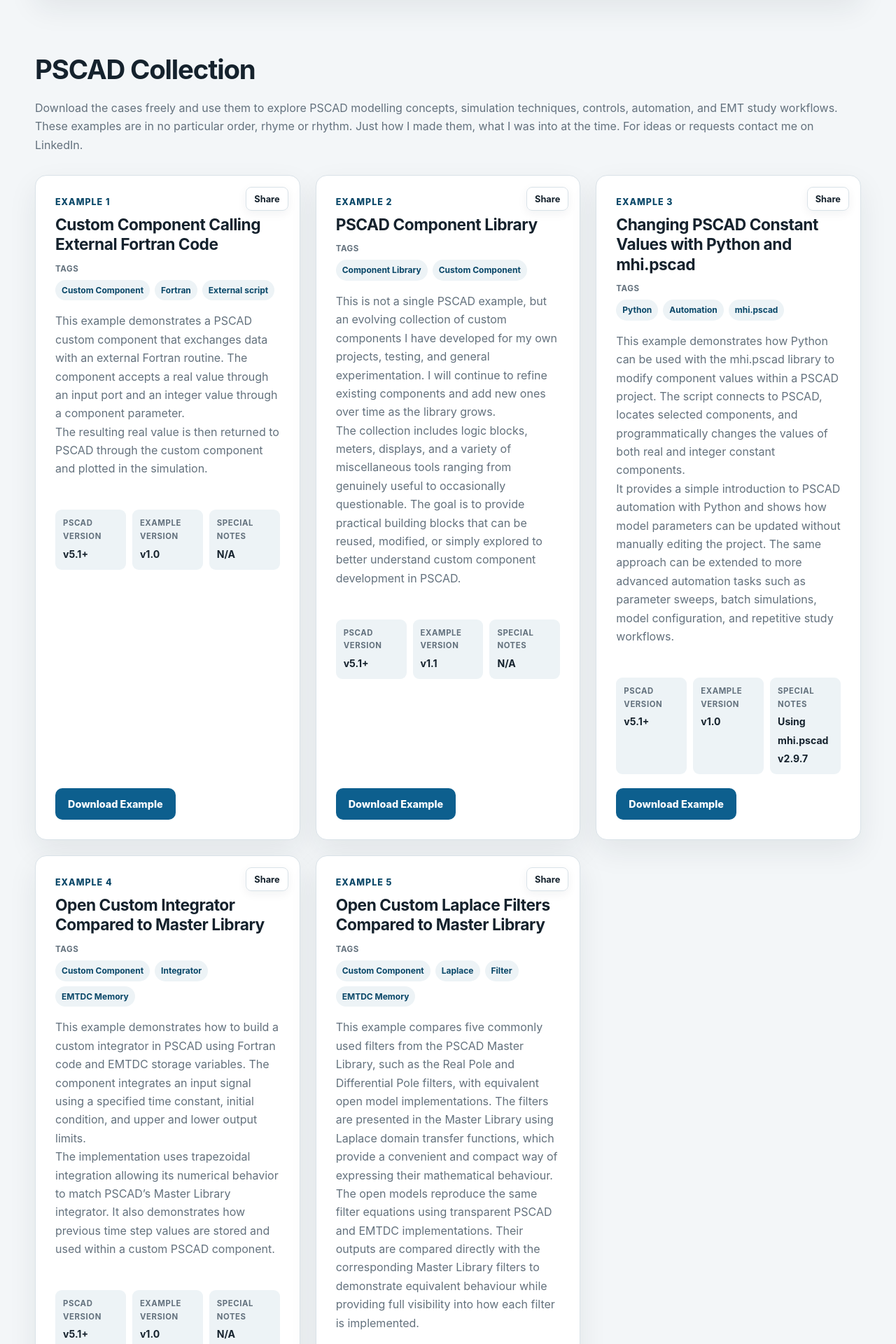
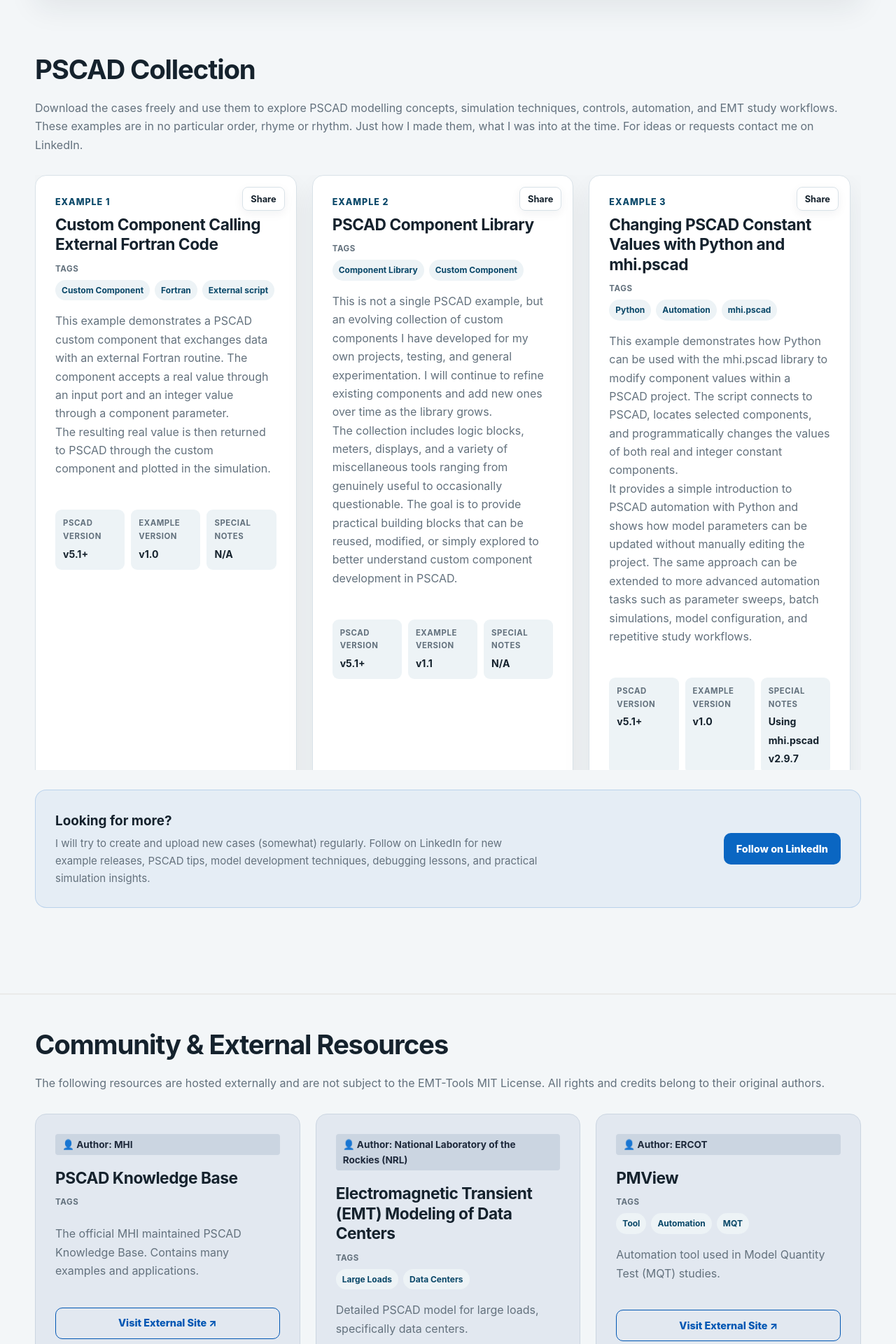
Before and after one commit to EMT-Tools/emt-tools.github.io, a Jekyll site: the page built from index.html, in a window 1280 px wide. Shown: the part 1572-3492 px from the top of the page at 70% size. Built offline with Jekyll 4.4.1, drawn with Linux system fonts in a browser that asks for light colours; some of the changed text lies outside the part shown.

Commit message:
Update index.html

```diff
--- a/index.html
+++ b/index.html
@@ -63,6 +63,8 @@
       <p>Download the cases freely and use them to explore PSCAD modelling concepts, simulation techniques, controls, automation, and EMT study workflows. These examples are in no particular order, rhyme or rhythm. Just how I made them, what I was into at the time. For ideas or requests contact me on LinkedIn.</p>
     </div>
 
+    <!-- WRAPPER ADDED HERE -->
+    <div class="scrollable-grid-container">
       <div class="example-grid" id="exampleCollection">
         {% for example in site.examples %}
         <article class="searchable-example example-card" data-search="{{ example.tags | join: ' ' | downcase }} {{ example.title | downcase }}" id="{{ example.slug }}">
@@ -94,6 +96,8 @@
         </article>
         {% endfor %}
       </div>
+    </div>
+    <!-- END WRAPPER -->
 
     <div class="no-results" id="noResults">No PSCAD examples match your search.</div>
 
@@ -108,6 +112,7 @@
     </div>
   </div>
 </section>
+
 <section class="examples external-resources-section" style="margin-top: 40px; border-top: 2px solid #eaeaea; padding-top: 40px;">
   <div class="container">
     <div class="section-heading">
@@ -117,7 +122,8 @@
 
     <div class="example-grid" id="external-examples-grid">
       {% for resource in site.data.external %}
-      <article class="example-card" style="background-color: #e2e8f0; border: 1px solid #cbd5e1; box-shadow: none;" data-search="{{ resource.tags | join: ' ' | downcase }} {{ resource.title | downcase }}">
+      <!-- searchable-example CLASS ADDED HERE -->
+      <article class="searchable-example example-card" style="background-color: #e2e8f0; border: 1px solid #cbd5e1; box-shadow: none;" data-search="{{ resource.tags | join: ' ' | downcase }} {{ resource.title | downcase }}">
 
         <div class="example-content">
           <div style="background-color: #cbd5e1; padding: 4px 10px; font-size: 0.85em; color: #1e293b; border-radius: 4px; display: inline-block; margin-bottom: 12px; font-weight: bold;">
```
Lines whose indentation alone changed are shown as unchanged.
